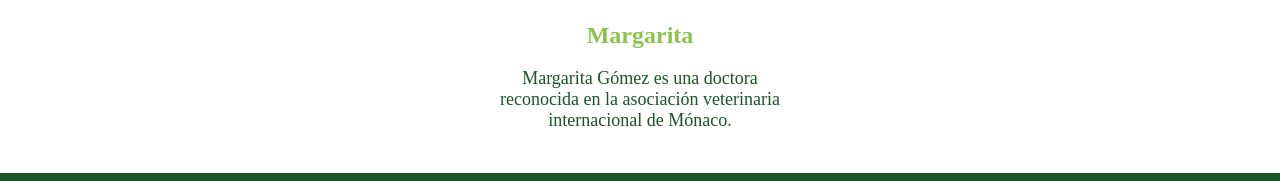
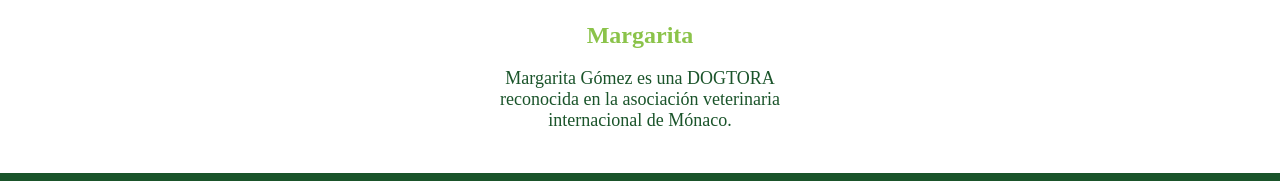
Before and after one commit to FerMarcos606/clinica-veterinaria-front, a React (Vite) app: page /quienes-somos in a window 1280 px wide. Shown: the part 386-567 px from the top of the page. Built offline with nearby package versions, Linux system fonts and the light colour scheme; no server answers.

Commit message:
refact: who we are

```diff
--- a/src/pages/whoWeAre/WhoWeAre.jsx
+++ b/src/pages/whoWeAre/WhoWeAre.jsx
@@ -11,7 +11,7 @@
     <>
       <Hero text='¿Quienes somos?' />
       <div className='margarita-container'>
-      <Card imagen={Margarita} title='Margarita' text='Margarita Gómez es una doctora reconocida en la asociación veterinaria internacional de Mónaco.'></Card>
+      <Card imagen={Margarita} title='Margarita' text='Margarita Gómez es una DOGTORA reconocida en la asociación veterinaria internacional de Mónaco.'></Card>
       </div>
 
 
```
Also changed, not shown: src/components/card/Card.css (line endings or trailing spaces).
